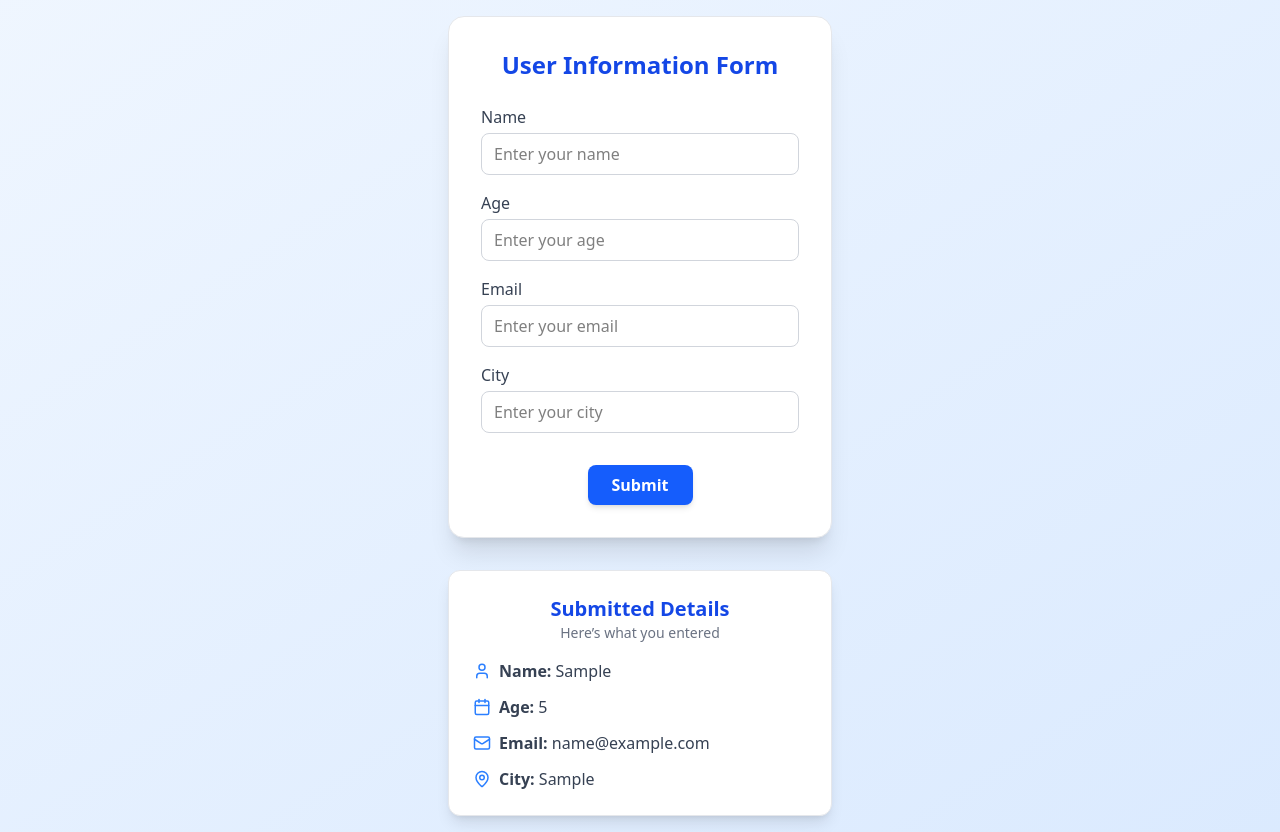
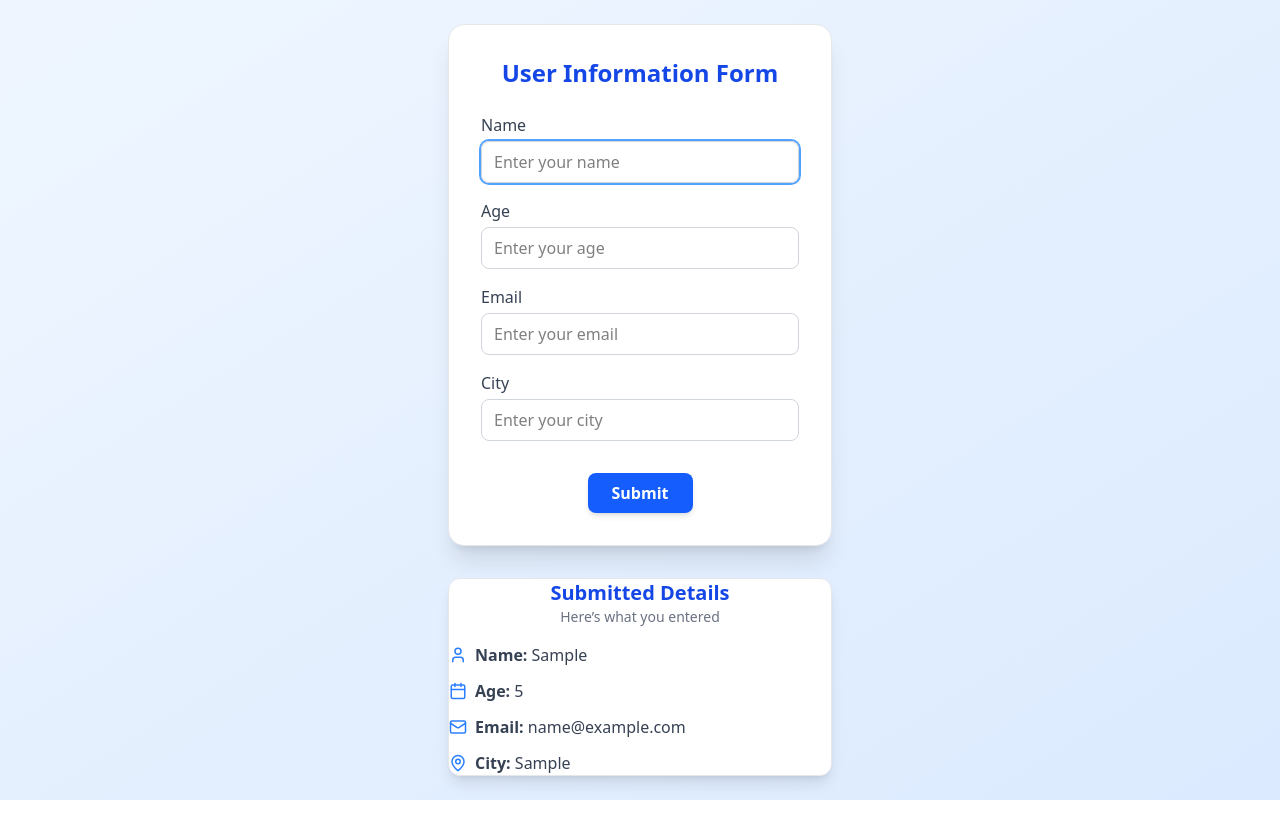
Before and after one commit to chathurangi-dulsara/my-react-app, a React (Vite) app: page / in a window 1280 px wide. Both pictures are taken after typing "Sample", "5", "name@example.com", "Sample" into the empty fields and a click on the button "Submit". After the commit the page ends 800 px from the top, so only its background shows below. Built offline with nearby package versions, Linux system fonts and the light colour scheme.

Commit message:
feat: enhance UseRef component by focusing on name input after submission and updating conditional rendering✅🤙

```diff
--- a/src/Components/UseRef.jsx
+++ b/src/Components/UseRef.jsx
@@ -23,10 +23,14 @@ export default function UseRef() {
       email: emailRef.current.value,
       city: cityRef.current.value,
     });
+
+    nameRef.current.focus();
+
     nameRef.current.value = "";
     ageRef.current.value = "";
     emailRef.current.value = "";
     cityRef.current.value = "";
+
   };
 
   return (
@@ -88,8 +92,8 @@ export default function UseRef() {
         </form>
       </div>
 
-      {myData.name && (
-        <div className="mt-8 w-96 bg-white rounded-xl shadow-lg p-6 border border-gray-200">
+      {myData.name&& myData.age &&myData.email &&myData.city && (
+        <div className="mt-8 w-96 bg-white rounded-xl shadow-lg  border border-gray-200">
           <div className="text-center mb-4">
             <h3 className="text-xl font-semibold text-blue-700">
               Submitted Details
```
